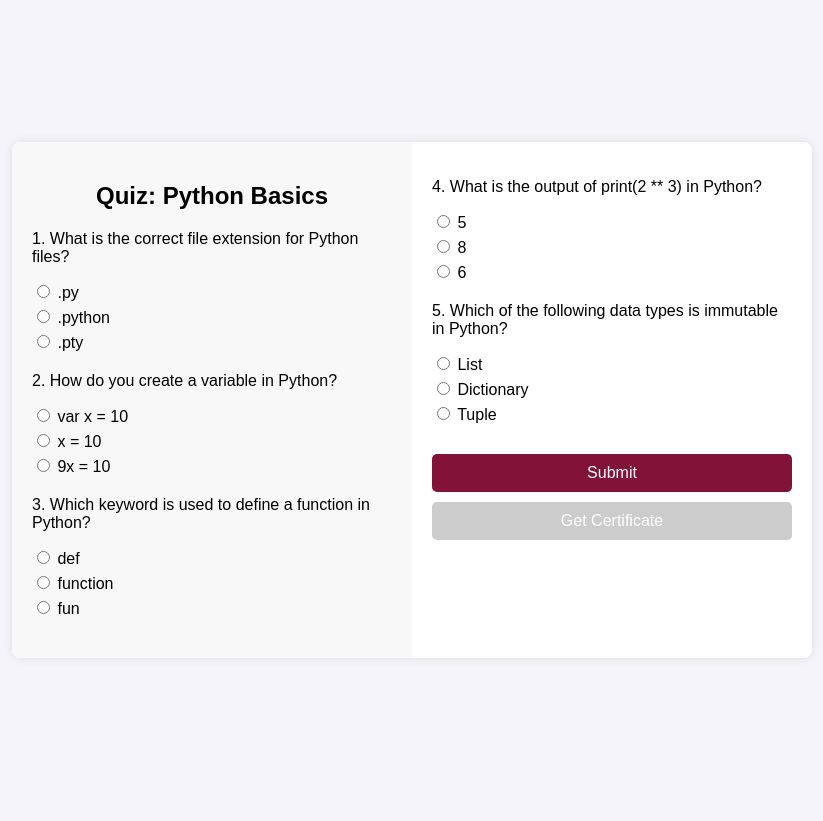
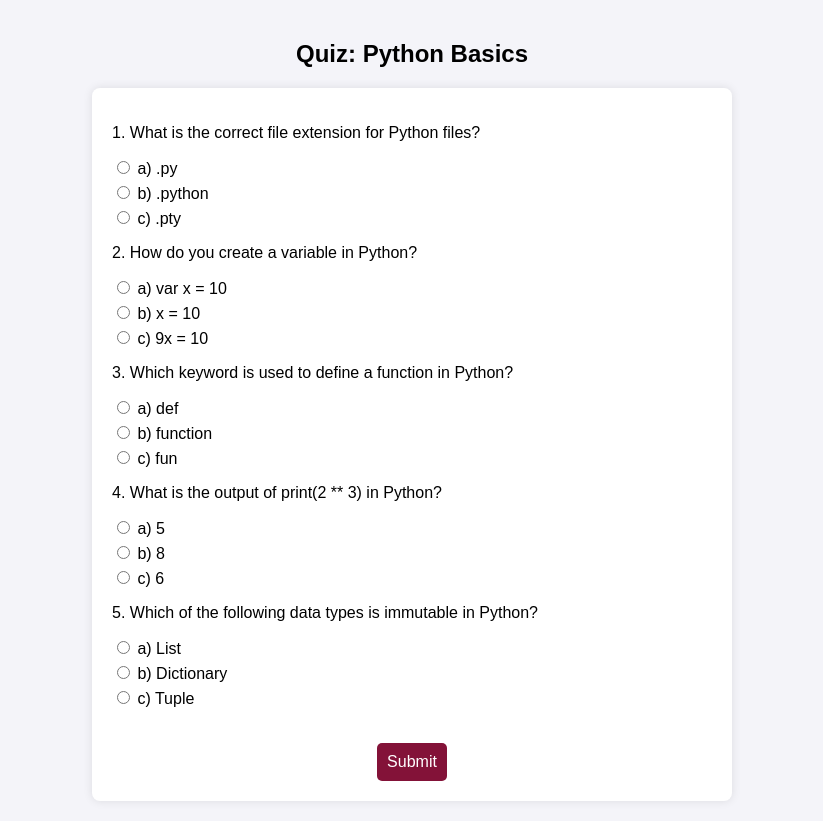
Before and after one commit to HariniJ17/StudySpace, a Flask app: page /quiz in a window 1280 px wide. Shown: the whole page, without its empty margins (228-1051 px from the left). Before the commit the page ends 614 px from the top, so only its background shows below. Run offline with Flask 3, Linux system fonts and the light colour scheme.

Commit message:
Update quiz.html

```diff
--- a/templates/quiz.html
+++ b/templates/quiz.html
@@ -1,70 +1,50 @@
 <!DOCTYPE html>
 <html lang="en">
+
 <head>
   <meta charset="UTF-8">
-    <meta name="viewport" content="width=device-width, initial-scale=1.0">
+  <meta name="viewport" content="width=device-width, initial-scale=1">
   <title>Quiz</title>
   <style>
     body {
       font-family: Arial, sans-serif;
       background-color: #f4f4f9;
       margin: 0;
-            padding: 0;
-            display: flex;
-            justify-content: center;
-            align-items: center;
-            height: 100vh;
-            flex-direction: column;
+      padding: 20px;
+      text-align: center;
     }
+
     .container {
-            display: flex;
       width: 80%;
-            max-width: 800px;
+      max-width: 600px;
       background-color: white;
+      padding: 20px;
+      margin: auto;
       border-radius: 8px;
       box-shadow: 0 0 10px rgba(0, 0, 0, 0.1);
-            overflow: hidden;
     }
-        .left-section, .right-section {
-            width: 50%;
-            padding: 20px;
+
+    .question {
+      margin-bottom: 15px;
+      text-align: left;
     }
-        .left-section {
-            background-color: #f8f8f8;
-        }
-        h2 {
-            text-align: center;
-        }
-        .question {
-            margin-bottom: 20px;
-        }
+
     label {
       display: block;
       margin-bottom: 5px;
     }
+
     button {
-            width: 100%;
       padding: 10px;
+      font-size: 16px;
       background-color: rgba(131, 18, 56, 1);
       color: white;
       border: none;
       border-radius: 5px;
-            font-size: 16px;
       cursor: pointer;
-            margin-top: 10px;
-        }
-        button:hover {
-            background-color: rgb(154, 40, 78);
-        }
-        button:disabled {
-            background-color: #ccc;
-            cursor: not-allowed;
-        }
-        .video-section {
-            display: none;
-            text-align: center;
       margin-top: 20px;
     }
+
     .popup {
       display: none;
       position: fixed;
@@ -73,144 +53,150 @@
       transform: translate(-50%, -50%);
       background: white;
       padding: 20px;
+      box-shadow: 0 0 10px rgba(0, 0, 0, 0.3);
       border-radius: 8px;
-            box-shadow: 0 0 10px rgba(0, 0, 0, 0.2);
-            text-align: center;
-            z-index: 10;
     }
-        .overlay {
+
+    #overlay {
       display: none;
       position: fixed;
       top: 0;
       left: 0;
       width: 100%;
       height: 100%;
-            background: rgba(0, 0, 0, 0.3);
-            z-index: 5;
+      background: rgba(0, 0, 0, 0.5);
     }
   </style>
 </head>
+
 <body>
+
+  <h2 id="quizTitle"></h2>
   <div class="container">
-        <div class="left-section">
-            <h2>Quiz: Python Basics</h2>
     <form id="quizForm">
-                <div class="question">
-                    <p>1. What is the correct file extension for Python files?</p>
-                    <label><input type="radio" name="q1" value="a"> .py</label>
-                    <label><input type="radio" name="q1" value="b"> .python</label>
-                    <label><input type="radio" name="q1" value="c"> .pty</label>
-                </div>
-                <div class="question">
-                    <p>2. How do you create a variable in Python?</p>
-                    <label><input type="radio" name="q2" value="a"> var x = 10</label>
-                    <label><input type="radio" name="q2" value="b"> x = 10</label>
-                    <label><input type="radio" name="q2" value="c"> 9x = 10</label>
-                </div>
-                <div class="question">
-                    <p>3. Which keyword is used to define a function in Python?</p>
-                    <label><input type="radio" name="q3" value="a"> def</label>
-                    <label><input type="radio" name="q3" value="b"> function</label>
-                    <label><input type="radio" name="q3" value="c"> fun</label>
-                </div>
-        </div>
-        <div class="right-section">
-            <div class="question">
-                <p>4. What is the output of print(2 ** 3) in Python?</p>
-                <label><input type="radio" name="q4" value="a"> 5</label>
-                <label><input type="radio" name="q4" value="b"> 8</label>
-                <label><input type="radio" name="q4" value="c"> 6</label>
-            </div>
-            <div class="question">
-                <p>5. Which of the following data types is immutable in Python?</p>
-                <label><input type="radio" name="q5" value="a"> List</label>
-                <label><input type="radio" name="q5" value="b"> Dictionary</label>
-                <label><input type="radio" name="q5" value="c"> Tuple</label>
-            </div>
-            <button type="button" onclick="checkAnswers()">Submit</button>
-            <button id="certificateButton" disabled onclick="redirectToCertificate()">Get Certificate</button>
-        </div>
+      <div id="quizQuestions"></div>
+      <button type="button" id="submitBtn">Submit</button>
     </form>
   </div>
-    <div class="video-section" id="videoSection">
-        <h3>Rewatch Video</h3>
-        <div id="player"></div>
-        <button id="completeButton" disabled>I have completed</button>
-    </div>
+
+  <!-- Popup and Overlay -->
+  <div id="overlay"></div>
   <div class="popup" id="popupBox">
     <h3>Quiz Score</h3>
     <p id="scoreText"></p>
     <button onclick="closePopup()">Close</button>
+    <button id="relearnBtn" style="display: none;" onclick="relearnCourse()">Re-Learn the Course</button>
+    <button id="certificateButton" style="display: none;">Get Certificate</button>
   </div>
-    <div class="overlay" id="overlay"></div>
-    <script src="https://www.youtube.com/iframe_api"></script>
+
   <script>
+    const courseUrls = {
+      "Python Basics": "course.html?course=Python%20Basics",
+      "Web Development": "course.html?course=Web%20Development"
+    };
 
-const correctAnswers = { q1: "a", q2: "b", q3: "a", q4: "b", q5: "c" };
+    const courseQuizzes = {
+      "Python Basics": [
+        { question: "What is the correct file extension for Python files?", options: ["a) .py", "b) .python", "c) .pty"], answer: "a" },
+        { question: "How do you create a variable in Python?", options: ["a) var x = 10", "b) x = 10", "c) 9x = 10"], answer: "b" },
+        { question: "Which keyword is used to define a function in Python?", options: ["a) def", "b) function", "c) fun"], answer: "a" },
+        { question: "What is the output of print(2 ** 3) in Python?", options: ["a) 5", "b) 8", "c) 6"], answer: "b" },
+        { question: "Which of the following data types is immutable in Python?", options: ["a) List", "b) Dictionary", "c) Tuple"], answer: "c" }
+      ],
+      "Web Development": [
+      { question: "Which language is used for structuring web pages?", options: ["a) HTML", "b) CSS", "c) JavaScript"], answer: "a" },
+      { question: "Which tag is used to create a hyperlink in HTML?", options: ["a) <link>", "b) <a>", "c) <href>"], answer: "b" },
+      { question: "What does CSS stand for?", options: ["a) Computer Style Sheets", "b) Cascading Style Sheets", "c) Creative Styling System"], answer: "b" },
+      { question: "Which property is used to change the text color in CSS?", options: ["a) color", "b) text-color", "c) font-color"], answer: "a" },
+      { question: "Which JavaScript keyword is used to declare a variable?", options: ["a) var", "b) let", "c) Both a and b"], answer: "c" }
+      ],
+    };
 
-function redirectToCertificate() {
-    // Redirect to certificate page only if the button is enabled
-    let certButton = document.getElementById("certificateButton");
-    if (!certButton.disabled) {
-        window.location.href = "{{ url_for('certificate') }}";  // Flask route
+    function getCourseFromURL() {
+      const params = new URLSearchParams(window.location.search);
+      return params.get("course") || "Python Basics"; // Default to Python
     }
+
+    function loadQuiz() {
+      const course = getCourseFromURL();
+      document.getElementById("quizTitle").innerText = `Quiz: ${course}`;
+
+      const quizData = courseQuizzes[course];
+      const quizQuestionsDiv = document.getElementById("quizQuestions");
+
+      quizQuestionsDiv.innerHTML = ""; // Clear previous questions
+
+      quizData.forEach((q, index) => {
+        let questionHTML = `<div class=question>
+        <p>${index + 1}. ${q.question}</p>`;
+        q.options.forEach(opt => {
+          questionHTML += `<label><input type="radio" name="q${index}" value="${opt[0]}"> ${opt}</label>`;
+        });
+        questionHTML += `</div>`;
+        quizQuestionsDiv.innerHTML += questionHTML;
+      });
     }
+
     function checkAnswers() {
+      const course = getCourseFromURL();
+      const quizData = courseQuizzes[course];
       let score = 0;
-    let totalQuestions = Object.keys(correctAnswers).length;
+      let totalQuestions = quizData.length;
 
-    for (let key in correctAnswers) {
-        let selectedOption = document.querySelector(`input[name=${key}]:checked`);
-        if (selectedOption && selectedOption.value === correctAnswers[key]) {
+      quizData.forEach((q, index) => {
+        let selectedOption = document.querySelector(`input[name="q${index}"]:checked`);
+        if (selectedOption && selectedOption.value === q.answer) {
           score++;
         }
-    }
+      });
 
       document.getElementById("scoreText").innerText = `You scored ${score} out of ${totalQuestions}`;
       document.getElementById("popupBox").style.display = "block";
       document.getElementById("overlay").style.display = "block";
 
-    if (score > 2) {
-        let certButton = document.getElementById("certificateButton");
-        certButton.disabled = false;
-        certButton.style.pointerEvents = "auto";
-        certButton.style.opacity = "1";
+      // Show the "Re-Learn" button if score is below 4
+      let relearnBtn = document.getElementById("relearnBtn");
+      let certBtn = document.getElementById("certificateButton");
+      if (score < 4) {
+        relearnBtn.style.display = "block";
+        certBtn.style.display = "none"; // Hide certificate button
+        relearnBtn.onclick = function () {
+          if (course === "Python Basics") {
+              window.location.href = "{{ url_for('python')}}";
+            } else if (course === "Web Development") {
+              window.location.href = "{{ url_for('webdev') }}";
             } else {
-        document.getElementById("videoSection").style.display = "block";
+              window.location.href = "/courses/default.html";
+            }
+        };
+      } else {
+        // Show "Get Certificate" button
+        relearnBtn.style.display = "none"; // Hide relearn button
+        certBtn.style.display = "block";
+        certBtn.onclick = function () {
+        window.location.href = "{{ url_for('certificate') }}";
+ // Redirect to certificate page
+        };
       }
     }
-
-document.addEventListener("DOMContentLoaded", function () {
-    document.getElementById("certificateButton").disabled = true;
-});
-
-var player;
-function onYouTubeIframeAPIReady() {
-    player = new YT.Player('player', {
-        height: '340',
-        width: '600',
-        videoId: '8KCuHHeC_M0',
-        events: {
-            'onStateChange': onPlayerStateChange
-        }
-    });
-}
-
-function onPlayerStateChange(event) {
-    if (event.data === YT.PlayerState.ENDED) {
-        document.getElementById("completeButton").disabled = false;
-    }
-}
-
-document.getElementById("completeButton").addEventListener("click", function() {
-    document.getElementById("videoSection").style.display = "none";
-});
 
     function closePopup() {
       document.getElementById("popupBox").style.display = "none";
       document.getElementById("overlay").style.display = "none";
     }
 
+    function relearnCourse() {
+      const course = getCourseFromURL();
+      window.location.href = `course.html?course=${encodeURIComponent(course)}`;
+    }
+
+    document.addEventListener("DOMContentLoaded", () => {
+      loadQuiz();
+      document.getElementById("submitBtn").addEventListener("click", checkAnswers);
+    });
+
   </script>
+
 </body>
+
 </html>
```
Lines whose indentation alone changed are shown as unchanged.
